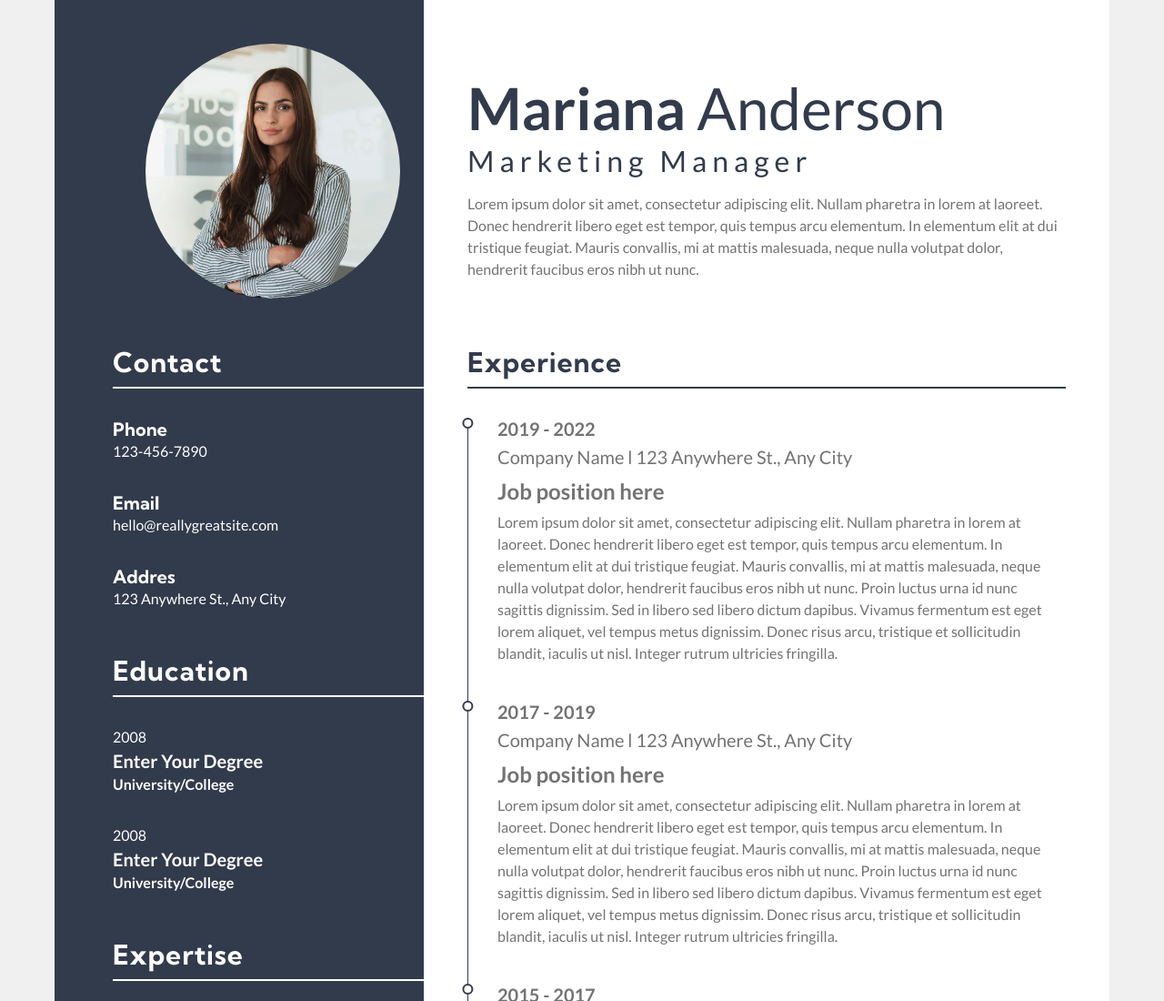
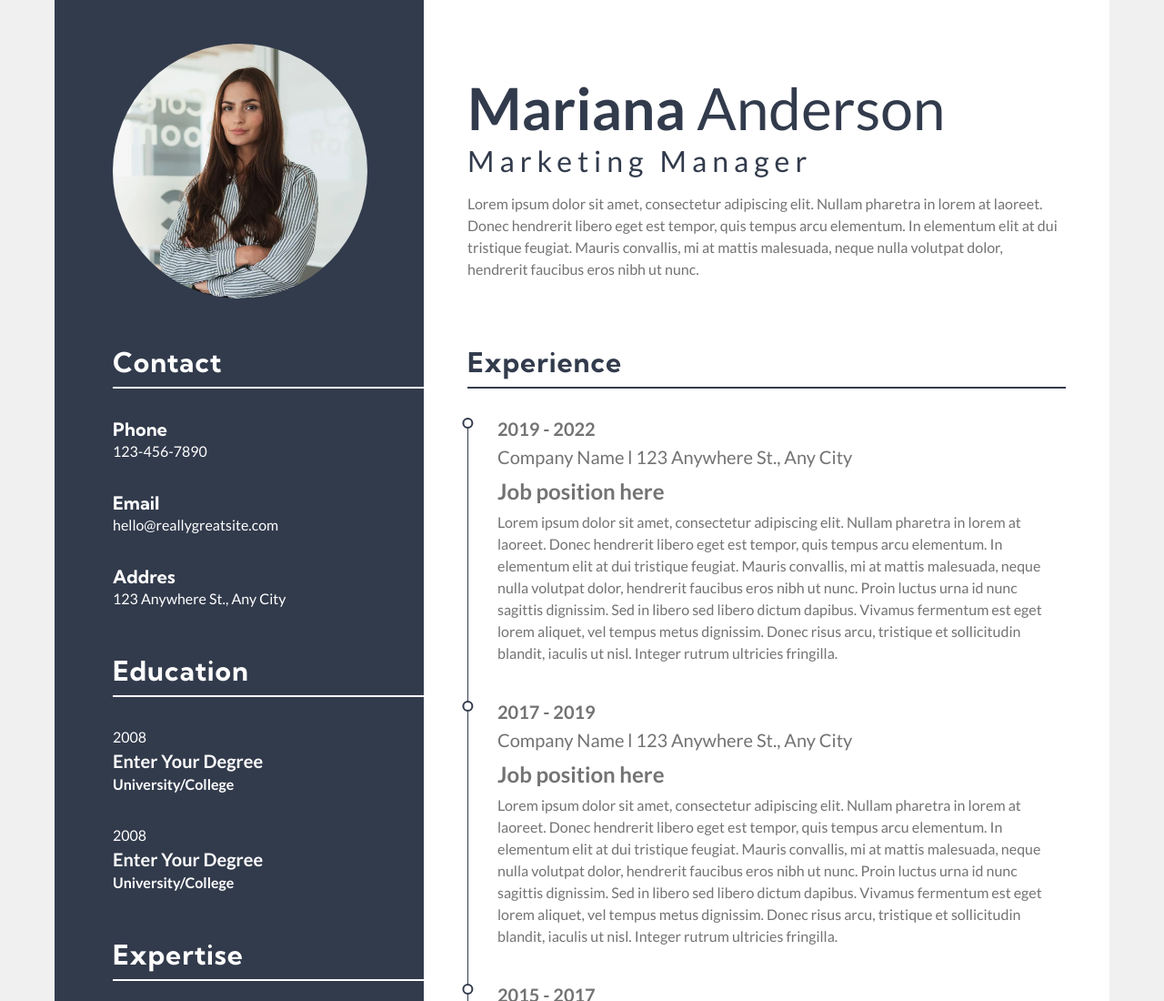
Before and after one commit to duyhq-zee/resume-web-dev-course, a plain HTML site: page index.html in a window 1280 px wide. Shown: the top 1100 px of the page at 91% size. Drawn offline with Linux system fonts and the light colour scheme.

Commit message:
[New] Fix style

```diff
--- a/assets/styles/style.css
+++ b/assets/styles/style.css
@@ -37,7 +37,7 @@ p {
 	width: 35%;
 	float: left;
 
-	padding: 48px 100px;
+	padding: 48px 64px;
 }
 
 #avatar img {
```
